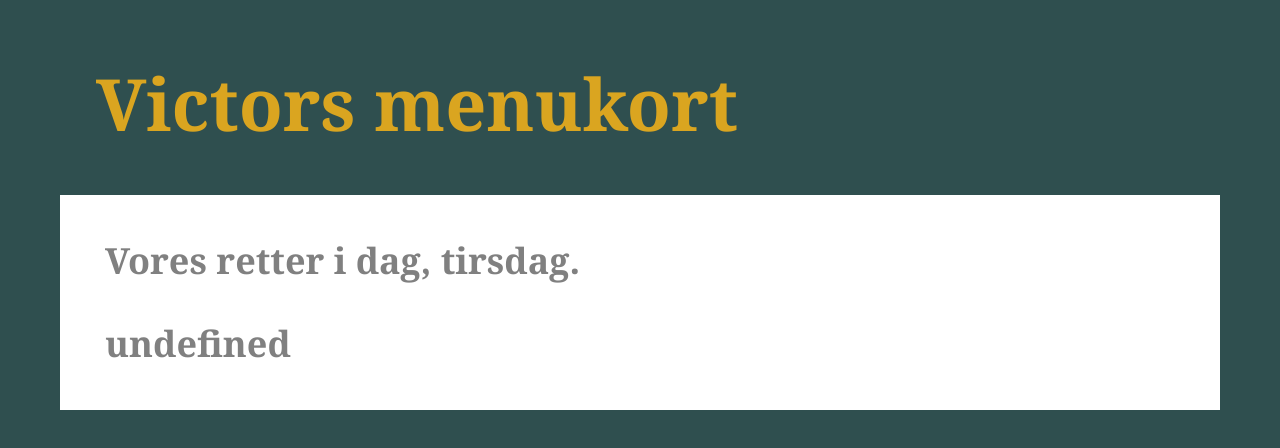
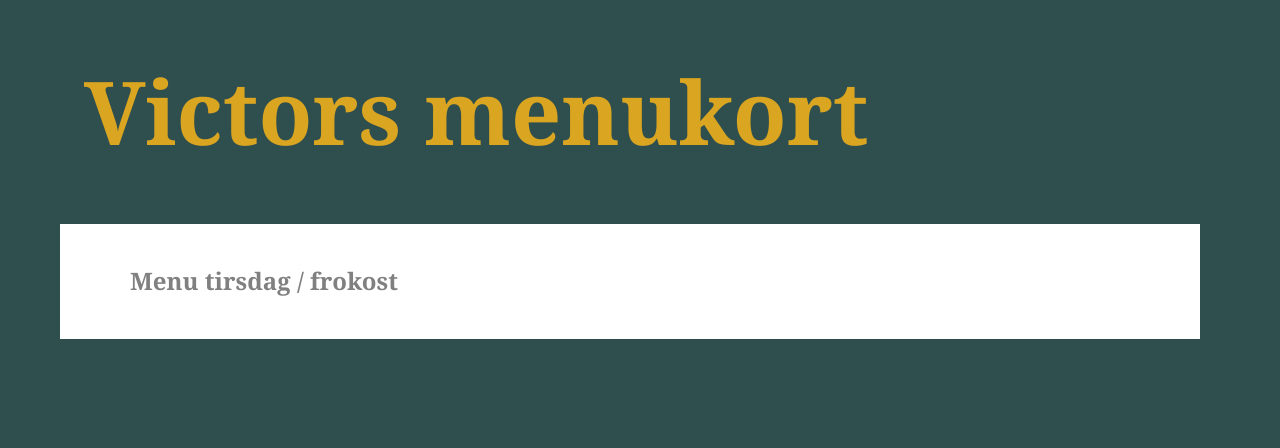
Before and after one commit to VictorNellemann-zz/dagens-menu, a plain HTML site: page index.html in a window 1280 px wide. Drawn offline with Linux system fonts and the light colour scheme.

Commit message:
Finish Functionality to set menutime based on time of day

```diff
--- a/index.html
+++ b/index.html
@@ -13,9 +13,9 @@
         <h1>Victors menukort</h1>
     </div>
     <div id="menu-wrapper">
-        <h2>Vores retter i dag, <script>document.write(currentDay)</script>.</h2>
+        <h2>Menu <script>document.write(`${currentDay} / ${menuType}`)</script></h2>
         <div id="menukort">
-            <h2><script>document.write(menuType)</script></h2>
+            <script>document.write</script>
         </div>
     </div>
 </body>
--- a/scripts/main.js
+++ b/scripts/main.js
@@ -33,13 +33,18 @@ switch (currentDay) {
 
 let timeOfDay = new Date();
 timeOfDay = timeOfDay.getHours();
+
 console.dir(`Time of day: ${timeOfDay}`);
 
-let menuType;
-if (timeOfDay < 16) {
 
-} else {
-
+let menuType = (timeOfDay) => {
+    if (timeOfDay < 14) {
+        return menuType = 'frokost';
+    } else {
+        return menuType = 'aften';
+    }
 };
 
-console.dir(`Menutype: ${menuType}`);
+menuType(timeOfDay);
+
+console.dir(menuType);
--- a/styling/main.css
+++ b/styling/main.css
@@ -1,17 +1,17 @@
 body {
     margin: 2em;
     font-family: 'Gill Sans', 'Gill Sans MT', Calibri, 'Trebuchet MS', sans-serif;
-    font-size: 30px;
+    font-size: 20px;
     color: whitesmoke;
     background-color: darkslategrey;
 }
 
 h1 {
     font-family: Georgia, 'Times New Roman', Times, serif;
-    font-size: 2.4em;
+    font-size: 4.4em;
     color: goldenrod;
     line-height: 1.2em;
-    margin-left: .5em;
+    margin-left: 0.5em;
 }
 
 h2 {
@@ -20,14 +20,12 @@ h2 {
     line-height: 1.5em;
 }
 
-p {
-
-}
-
 /* Containers */
 
 #menu-wrapper {
     color: gray;
-    padding: 0.3em 1.5em;
+    margin-left: 1em;
+    padding: 1em 3.5em;
     background-color: #FFF;
+    max-width: 1000px;
 }
```
